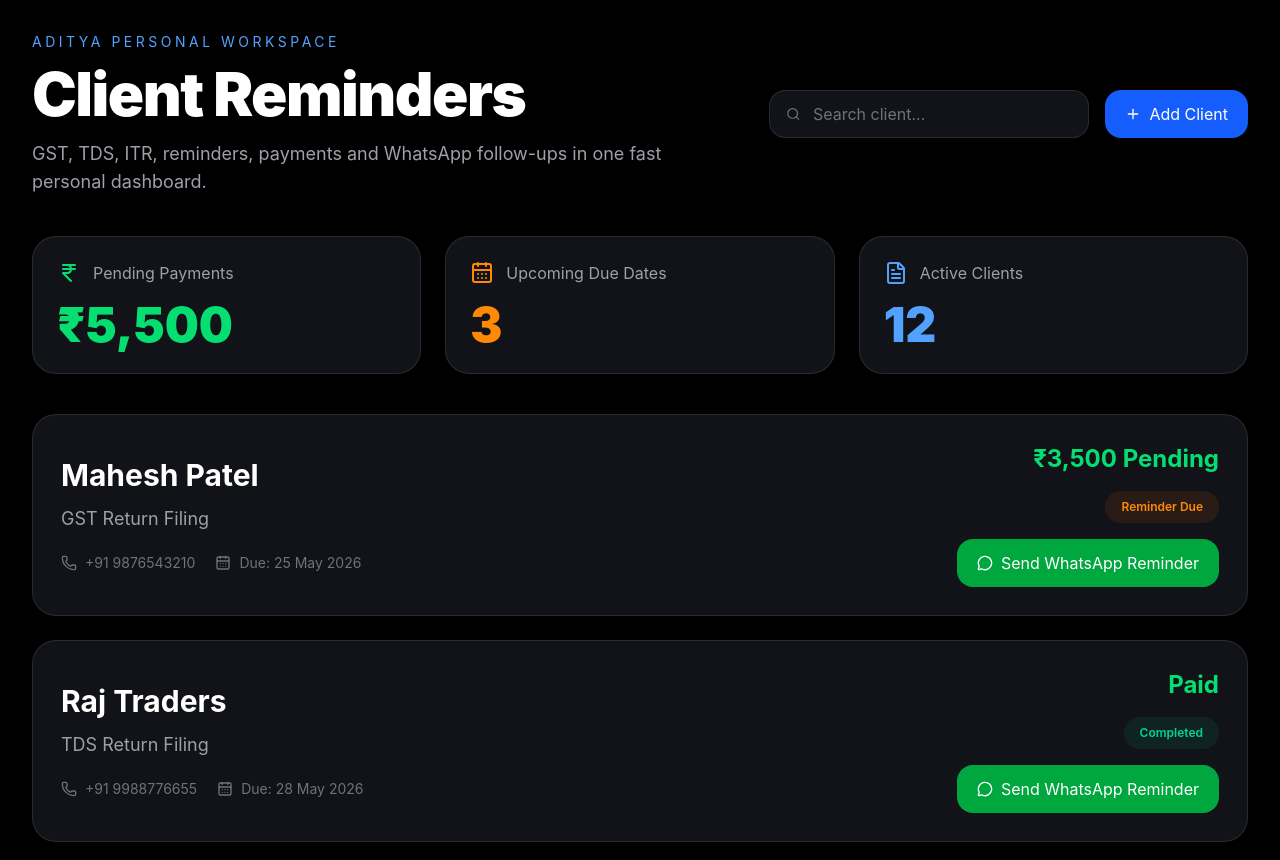
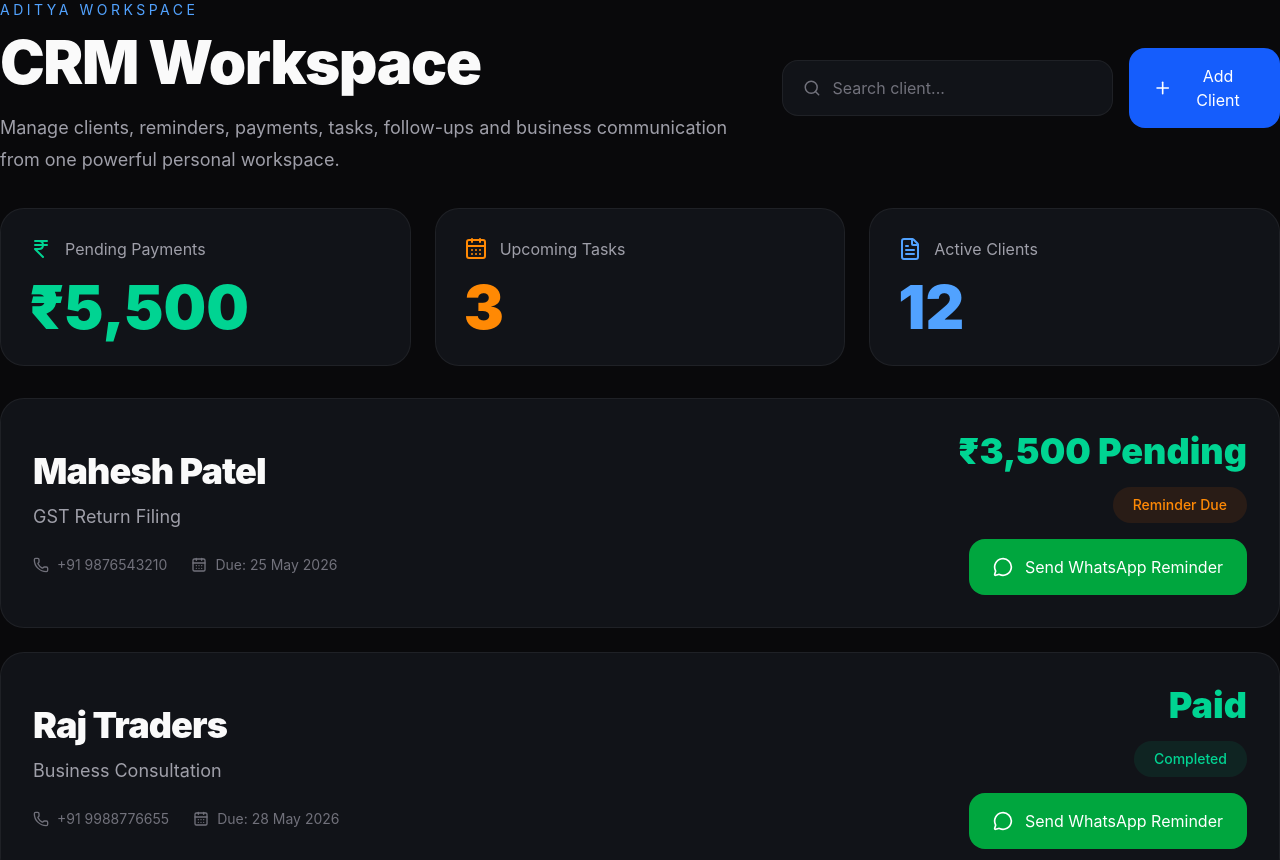
Before and after one commit to adityachavea-art/chavda-os, a Next.js app: page /crm in a window 1280 px wide. Shown: the top 860 px of the page. Built offline with nearby package versions, Linux system fonts and the light colour scheme.

Commit message:
final crm ui

```diff
--- a/src/app/crm/page.tsx
+++ b/src/app/crm/page.tsx
@@ -21,7 +21,7 @@ const clients = [
   },
   {
     name: "Raj Traders",
-    work: "TDS Return Filing",
+    work: "Business Consultation",
     phone: "+91 9988776655",
     due: "28 May 2026",
     payment: "Paid",
@@ -29,110 +29,135 @@ const clients = [
   },
   {
     name: "Amit Shah",
-    work: "ITR Filing",
+    work: "Website Project",
     phone: "+91 9123456789",
     due: "30 May 2026",
-    payment: "₹2,000 Pending",
-    status: "Pending Docs",
+    payment: "₹12,000 Pending",
+    status: "Pending",
   },
 ];
 
 export default function CRMPage() {
   return (
-    <div className="min-h-screen bg-black p-8 text-white">
+    <div className="space-y-8">
+
       {/* HEADER */}
 
-      <div className="flex flex-col gap-6 xl:flex-row xl:items-center xl:justify-between">
+      <div className="flex flex-col gap-8 xl:flex-row xl:items-center xl:justify-between">
+
         <div>
           <p className="text-sm uppercase tracking-[0.25em] text-blue-400">
-            Aditya Personal Workspace
+            ADITYA WORKSPACE
           </p>
 
           <h1 className="mt-3 text-6xl font-black tracking-tight">
-            Client Reminders
+            CRM Workspace
           </h1>
 
-          <p className="mt-4 max-w-2xl text-lg text-zinc-400">
-            GST, TDS, ITR, reminders, payments and WhatsApp
-            follow-ups in one fast personal dashboard.
+          <p className="mt-5 max-w-3xl text-lg leading-8 text-zinc-400">
+            Manage clients, reminders, payments, tasks,
+            follow-ups and business communication from one
+            powerful personal workspace.
           </p>
         </div>
 
         <div className="flex items-center gap-4">
-          <div className="flex h-12 w-[320px] items-center gap-3 rounded-2xl border border-white/10 bg-[#111318] px-4">
-            <Search className="h-4 w-4 text-zinc-500" />
+
+          <div className="flex h-14 w-[340px] items-center gap-3 rounded-2xl border border-white/[0.06] bg-[#111318] px-5">
+
+            <Search className="h-5 w-5 text-zinc-500" />
 
             <input
               placeholder="Search client..."
               className="w-full bg-transparent text-sm outline-none placeholder:text-zinc-500"
             />
+
           </div>
 
-          <button className="flex items-center gap-2 rounded-2xl bg-blue-600 px-5 py-3 text-sm font-medium transition hover:bg-blue-500">
-            <Plus className="h-4 w-4" />
+          <button className="flex items-center gap-2 rounded-2xl bg-blue-600 px-6 py-4 text-sm font-medium text-white transition hover:bg-blue-500">
+
+            <Plus className="h-5 w-5" />
 
             Add Client
+
           </button>
+
         </div>
+
       </div>
 
       {/* STATS */}
 
-      <div className="mt-10 grid grid-cols-1 gap-6 md:grid-cols-3">
-        <div className="rounded-3xl border border-white/10 bg-[#111318] p-6">
-          <div className="flex items-center gap-3">
-            <IndianRupee className="h-6 w-6 text-green-400" />
+      <div className="grid grid-cols-1 gap-6 md:grid-cols-3">
+
+        <div className="rounded-3xl border border-white/[0.06] bg-[#111318] p-7">
+
+          <div className="flex items-center gap-3 text-emerald-400">
+            <IndianRupee className="h-6 w-6" />
 
             <p className="text-zinc-400">
               Pending Payments
             </p>
           </div>
 
-          <h2 className="mt-4 text-5xl font-black text-green-400">
+          <h2 className="mt-4 text-6xl font-black text-emerald-400">
             ₹5,500
           </h2>
+
         </div>
 
-        <div className="rounded-3xl border border-white/10 bg-[#111318] p-6">
-          <div className="flex items-center gap-3">
-            <CalendarDays className="h-6 w-6 text-orange-400" />
+        <div className="rounded-3xl border border-white/[0.06] bg-[#111318] p-7">
+
+          <div className="flex items-center gap-3 text-orange-400">
+            <CalendarDays className="h-6 w-6" />
 
             <p className="text-zinc-400">
-              Upcoming Due Dates
+              Upcoming Tasks
             </p>
           </div>
 
-          <h2 className="mt-4 text-5xl font-black text-orange-400">
+          <h2 className="mt-4 text-6xl font-black text-orange-400">
             3
           </h2>
+
         </div>
 
-        <div className="rounded-3xl border border-white/10 bg-[#111318] p-6">
-          <div className="flex items-center gap-3">
-            <FileText className="h-6 w-6 text-blue-400" />
+        <div className="rounded-3xl border border-white/[0.06] bg-[#111318] p-7">
+
+          <div className="flex items-center gap-3 text-blue-400">
+            <FileText className="h-6 w-6" />
 
             <p className="text-zinc-400">
               Active Clients
             </p>
           </div>
 
-          <h2 className="mt-4 text-5xl font-black text-blue-400">
+          <h2 className="mt-4 text-6xl font-black text-blue-400">
             12
           </h2>
+
         </div>
+
       </div>
 
-      {/* CLIENTS */}
+      {/* CLIENT LIST */}
 
-      <div className="mt-10 grid gap-6">
+      <div className="space-y-6">
+
         {clients.map((client) => (
+
           <div
             key={client.name}
-            className="rounded-3xl border border-white/10 bg-[#111318] p-7 transition hover:border-blue-500/30"
+            className="rounded-3xl border border-white/[0.06] bg-[#111318] p-8 transition hover:border-blue-500/20 hover:bg-[#141821]"
           >
-            <div className="flex flex-col gap-6 xl:flex-row xl:items-center xl:justify-between">
+
+            <div className="flex flex-col gap-8 xl:flex-row xl:items-center xl:justify-between">
+
+              {/* LEFT */}
+
               <div>
-                <h2 className="text-3xl font-bold">
+
+                <h2 className="text-4xl font-black tracking-tight">
                   {client.name}
                 </h2>
 
@@ -140,28 +165,38 @@ export default function CRMPage() {
                   {client.work}
                 </p>
 
-                <div className="mt-5 flex flex-wrap gap-5 text-sm text-zinc-500">
+                <div className="mt-6 flex flex-wrap items-center gap-6 text-sm text-zinc-500">
+
                   <div className="flex items-center gap-2">
+
                     <Phone className="h-4 w-4" />
 
                     {client.phone}
+
                   </div>
 
                   <div className="flex items-center gap-2">
+
                     <CalendarDays className="h-4 w-4" />
 
                     Due: {client.due}
+
                   </div>
+
                 </div>
+
               </div>
 
+              {/* RIGHT */}
+
               <div className="flex flex-col items-start gap-4 xl:items-end">
-                <div className="text-2xl font-bold text-green-400">
+
+                <div className="text-4xl font-black text-emerald-400">
                   {client.payment}
                 </div>
 
                 <span
-                  className={`rounded-full px-4 py-2 text-xs font-semibold ${
+                  className={`rounded-full px-5 py-2 text-sm font-medium ${
                     client.status === "Completed"
                       ? "bg-emerald-500/10 text-emerald-400"
                       : client.status === "Reminder Due"
@@ -172,16 +207,24 @@ export default function CRMPage() {
                   {client.status}
                 </span>
 
-                <button className="flex items-center gap-2 rounded-2xl bg-green-600 px-5 py-3 text-sm font-semibold transition hover:bg-green-500">
-                  <MessageCircle className="h-4 w-4" />
+                <button className="flex items-center gap-3 rounded-2xl bg-green-600 px-6 py-4 text-sm font-medium text-white transition hover:bg-green-500">
+
+                  <MessageCircle className="h-5 w-5" />
 
                   Send WhatsApp Reminder
+
                 </button>
+
               </div>
+
             </div>
+
           </div>
+
         ))}
+
       </div>
+
     </div>
   );
 }
```
